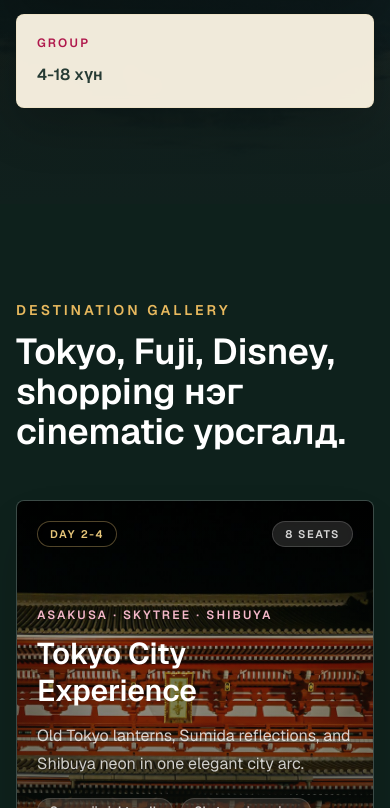
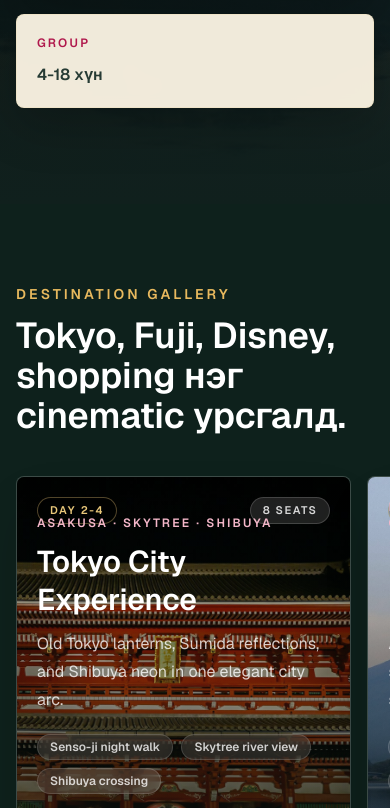
Before and after one commit to azzayaaaa/aylal-zuuchlal, a Next.js app: page / in a window 390 px wide. Shown: the part 11192-12000 px from the top of the page. Built offline with nearby package versions, Linux system fonts and the light colour scheme; no server answers.

Commit message:
Enable gallery scroll animation on mobile

```diff
--- a/src/app/globals.css
+++ b/src/app/globals.css
@@ -271,6 +271,10 @@ body {
 
 .editorial-tour-card {
   transform-style: preserve-3d;
+}
+
+.destination-track {
+  transform: translateZ(0);
 }
 
 .booking-step {
--- a/src/app/page.tsx
+++ b/src/app/page.tsx
@@ -517,15 +517,15 @@ export default function Home() {
         </div>
       </section>
 
-      <section className="destination-gallery overflow-hidden bg-[#0e211c] py-24 text-white">
+      <section className="destination-gallery overflow-hidden bg-[#0e211c] py-20 text-white sm:py-24">
         <div className="mx-auto max-w-7xl px-4 sm:px-5 lg:px-8">
           <p className="blur-reveal text-sm font-semibold uppercase tracking-[0.22em] text-[#e8b95e]">Destination gallery</p>
           <h2 className="blur-reveal mt-3 max-w-3xl text-4xl font-semibold sm:text-5xl">Tokyo, Fuji, Disney, shopping нэг cinematic урсгалд.</h2>
         </div>
-        <div className="destination-track mt-12 flex w-full flex-col gap-5 px-4 sm:px-5 md:w-max md:flex-row lg:px-8">
+        <div className="destination-track mt-10 flex w-max flex-row gap-4 px-4 will-change-transform sm:mt-12 sm:gap-5 sm:px-5 lg:px-8">
           {featuredTourCards.map((card) => (
-            <article key={`${card.title}-${card.slug}`} className="editorial-tour-card tilt-card group relative min-h-[560px] overflow-hidden rounded-[8px] border border-white/12 bg-white/8 shadow-2xl shadow-black/20 md:w-[520px]">
-              <Image src={card.image} alt={card.title} fill sizes="(min-width: 768px) 520px, 100vw" className="object-cover object-center transition duration-700 group-hover:scale-[1.04]" />
+            <article key={`${card.title}-${card.slug}`} className="editorial-tour-card tilt-card group relative min-h-[520px] w-[86vw] max-w-[520px] shrink-0 overflow-hidden rounded-[8px] border border-white/12 bg-white/8 shadow-2xl shadow-black/20 sm:min-h-[560px] md:w-[520px]">
+              <Image src={card.image} alt={card.title} fill sizes="(min-width: 768px) 520px, 86vw" className="object-cover object-center transition duration-700 group-hover:scale-[1.04]" />
               <div className="absolute inset-0 bg-[linear-gradient(180deg,rgba(7,17,14,0.05),rgba(7,17,14,0.42)_42%,rgba(7,17,14,0.92))]" />
               <div className="absolute inset-x-0 top-0 flex items-center justify-between gap-4 p-5">
                 <span className="rounded-full border border-[#e8c77a]/35 bg-black/22 px-3 py-1 text-[11px] font-semibold uppercase tracking-[0.16em] text-[#e8c77a] backdrop-blur">
--- a/src/components/gsap-landing.tsx
+++ b/src/components/gsap-landing.tsx
@@ -663,13 +663,21 @@ export function GsapLanding() {
 
       const gallery = document.querySelector<HTMLElement>(".destination-gallery");
       const track = document.querySelector<HTMLElement>(".destination-track");
-      if (gallery && track && window.matchMedia("(min-width: 768px)").matches) {
+      if (gallery && track) {
         const distance = () => Math.max(0, track.scrollWidth - gallery.clientWidth);
         if (distance() > 24) {
           gsap.to(track, {
             x: () => -distance(),
             ease: "none",
-            scrollTrigger: { trigger: gallery, start: "top top", end: () => `+=${distance()}`, scrub: true, pin: true, invalidateOnRefresh: true },
+            scrollTrigger: {
+              trigger: gallery,
+              start: () => window.matchMedia("(max-width: 767px)").matches ? "top 12%" : "top top",
+              end: () => `+=${distance()}`,
+              scrub: true,
+              pin: true,
+              anticipatePin: 1,
+              invalidateOnRefresh: true,
+            },
           });
         }
       }
```
